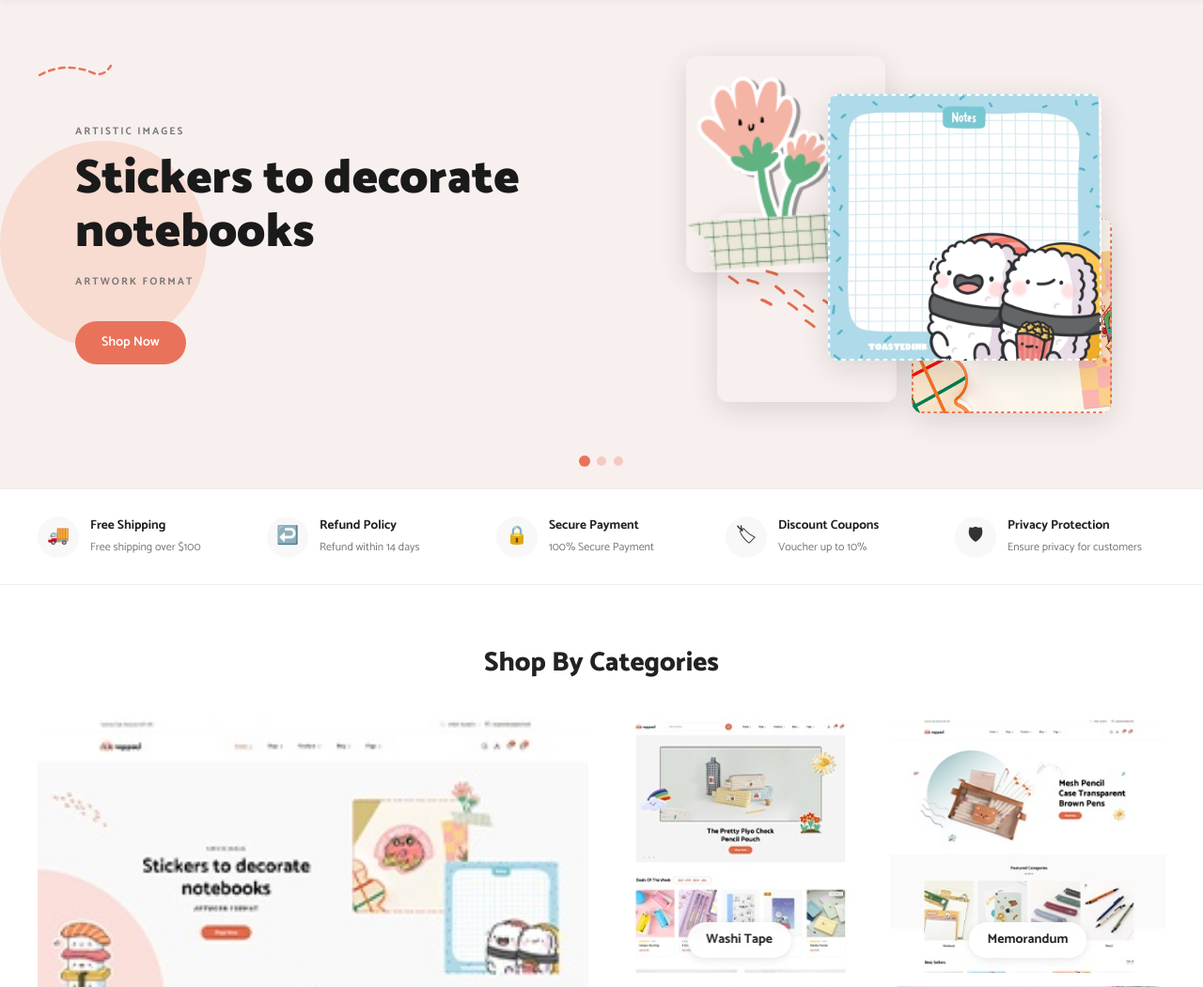
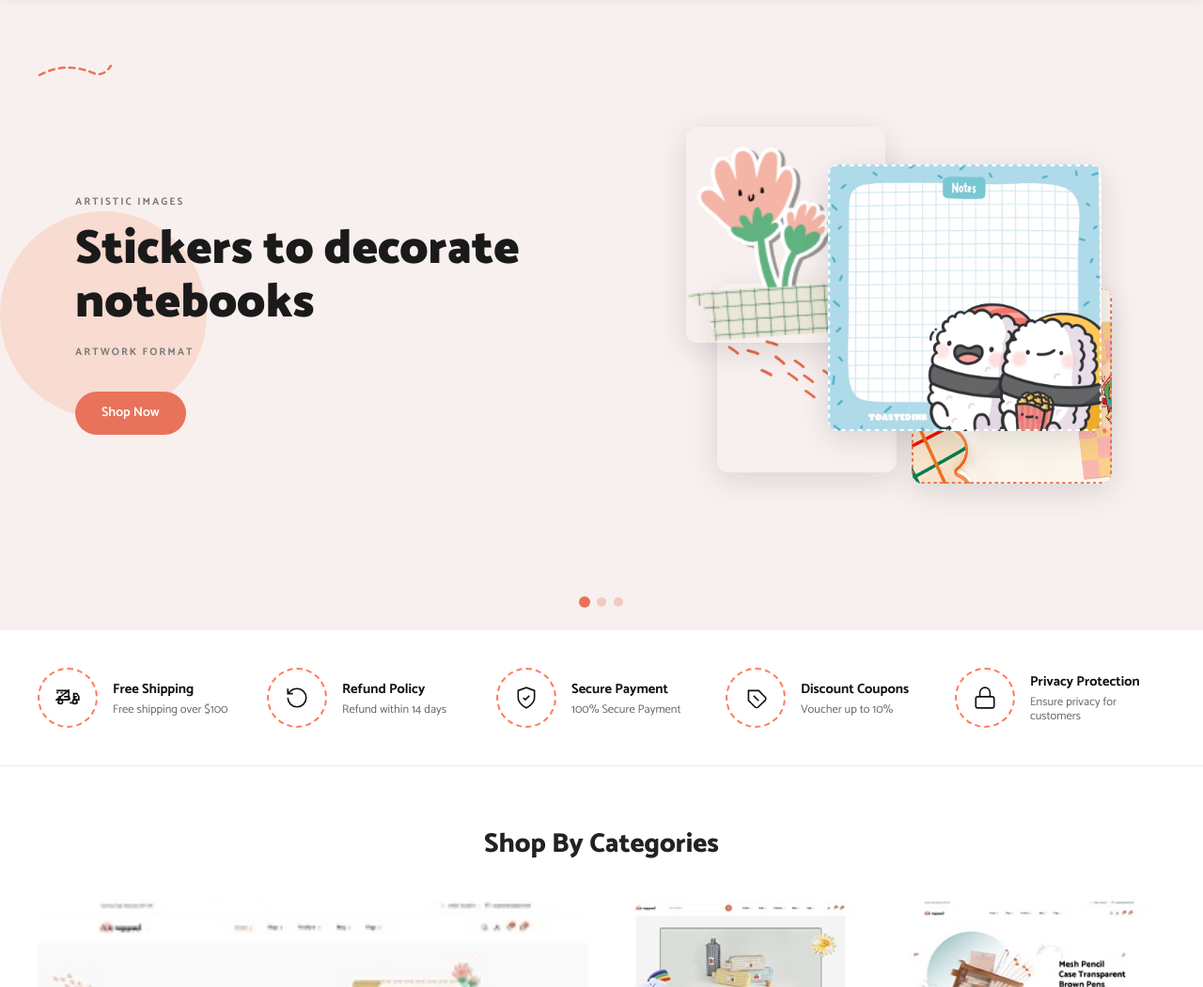
Before and after one commit to acetervin/wordpress-static-export-V3, a PHP site: page / in a window 1280 px wide. Shown: the part 132-1183 px from the top of the page at 94% size. Run offline with PHP 8.4, Linux system fonts and the light colour scheme.

Commit message:
refactor: update hero section styles and enhance feature icons

```diff
--- a/css/home.css
+++ b/css/home.css
@@ -5,13 +5,14 @@
   position: relative;
   background: #f8f0ee;
   overflow: hidden;
-  min-height: 520px;
+  height: calc(100vh - 130px); /* Adjust for topbar + header height */
+  min-height: 600px;
 }
-.hero-slides { position: relative; }
+.hero-slides { height: 100%; position: relative; }
 .hero-slide {
   display: none;
   align-items: center;
-  min-height: 520px;
+  height: 100%;
   padding: 60px 80px;
   max-width: 1280px;
   margin: 0 auto;
@@ -75,21 +76,105 @@
   border-top: 1px solid var(--border);
   border-bottom: 1px solid var(--border);
   background: #fff;
-  padding: 28px 40px;
+  padding: 40px 0; /* More padding top/bottom */
 }
+
 .features-grid {
-  display: grid; grid-template-columns: repeat(5, 1fr);
-  gap: 20px; align-items: center;
+  display: grid;
+  grid-template-columns: repeat(5, 1fr);
+  gap: 20px;
+  align-items: center;
+  max-width: 1200px;
+  margin: 0 auto;
 }
-.feature-item { display: flex; align-items: center; gap: 12px; }
-.feature-icon {
-  width: 44px; height: 44px; border-radius: 50%;
-  background: var(--bg-light); display: flex;
-  align-items: center; justify-content: center;
-  font-size: 1.2rem; flex-shrink: 0;
+
+.feature-item {
+  display: flex;
+  align-items: center;
+  gap: 16px;
+  cursor: pointer;
 }
-.feature-text strong { display: block; font-size: 13.5px; font-weight: 700; color: #222; }
-.feature-text span   { font-size: 12px; color: var(--text-light); }
+
+.feature-icon-wrapper {
+  width: 64px;
+  height: 64px;
+  border-radius: 50%;
+  display: flex;
+  align-items: center;
+  justify-content: center;
+  flex-shrink: 0;
+  position: relative;
+  transition: all 0.5s ease-in-out;
+}
+
+/* Dashed border using pseudo-element for smoother animation */
+.feature-icon-wrapper::before {
+  content: "";
+  position: absolute;
+  inset: 0;
+  border: 2px dashed #FF7A59;
+  border-radius: 50%;
+  transition: all 0.5s ease-in-out;
+  opacity: 1;
+}
+
+/* Solid border using pseudo-element for smoother animation */
+.feature-icon-wrapper::after {
+  content: "";
+  position: absolute;
+  inset: 0;
+  border: 2px solid #FF7A59;
+  border-radius: 50%;
+  transition: all 0.5s ease-in-out;
+  opacity: 0;
+  transform: scale(0.9);
+}
+
+.feature-icon-wrapper svg {
+  width: 26px;
+  height: 26px;
+  color: #111;
+  z-index: 1;
+  transition: transform 0.3s ease;
+}
+
+/* Hover Effects */
+.feature-item:hover .feature-icon-wrapper {
+  transform: rotate(360deg);
+}
+
+.feature-item:hover .feature-icon-wrapper::before {
+  opacity: 0;
+  transform: scale(1.1);
+}
+
+.feature-item:hover .feature-icon-wrapper::after {
+  opacity: 1;
+  transform: scale(1);
+}
+
+.feature-item:hover svg {
+  transform: scale(1.1);
+}
+
+.feature-text {
+  display: flex;
+  flex-direction: column;
+  gap: 2px;
+}
+
+.feature-text strong {
+  display: block;
+  font-size: 14.5px;
+  font-weight: 700;
+  color: #111111;
+}
+
+.feature-text span {
+  font-size: 12.5px;
+  color: #666666;
+  line-height: 1.2;
+}
 
 /* ── CATEGORIES MOSAIC ───────────────────────── */
 .categories-mosaic {
--- a/js/home.js
+++ b/js/home.js
@@ -54,9 +54,19 @@ function startHeroAuto() {
 
 // ── FEATURES ─────────────────────────────────
 function buildFeatures() {
+  const icons = {
+    'Free Shipping': `<svg viewBox="0 0 24 24" fill="none" stroke="currentColor" stroke-width="1.5"><path d="M5 18a2 2 0 1 0 0-4 2 2 0 0 0 0 4Zm14 0a2 2 0 1 0 0-4 2 2 0 0 0 0 4Z"/><path d="M2 17h2m10 0h4m2 0h2"/><path d="m5 14-.6-3H3m11 3-.6-3H8.5m10 3 .6-3H21"/><path d="M13 5H1m0 9h12V5ZM23 14h-5V8h3l2 3v3Z"/><path d="M11 7h-2"/><path d="M7 7H5"/><path d="M3 7H1"/></svg>`,
+    'Refund Policy': `<svg viewBox="0 0 24 24" fill="none" stroke="currentColor" stroke-width="1.5"><path d="M3 12a9 9 0 1 0 9-9 9.75 9.75 0 0 0-6.74 2.74L3 8"/><path d="M3 3v5h5"/></svg>`,
+    'Secure Payment': `<svg viewBox="0 0 24 24" fill="none" stroke="currentColor" stroke-width="1.5"><path d="M12 22s8-4 8-10V5l-8-3-8 3v7c0 6 8 10 8 10Z"/><path d="m9 12 2 2 4-4"/></svg>`,
+    'Discount Coupons': `<svg viewBox="0 0 24 24" fill="none" stroke="currentColor" stroke-width="1.5"><path d="m15 5 6.3 6.3a2.4 2.4 0 0 1 0 3.4L14.7 21a2.4 2.4 0 0 1-3.4 0L5 14.7V5h10Z"/><path d="M9 9h.01"/><path d="m15 15-5-5"/></svg>`,
+    'Privacy Protection': `<svg viewBox="0 0 24 24" fill="none" stroke="currentColor" stroke-width="1.5"><rect width="18" height="11" x="3" y="11" rx="2" ry="2"/><path d="M7 11V7a5 5 0 0 1 10 0v4"/></svg>`
+  };
+
   document.getElementById('features-grid').innerHTML = RAPPOD.features.map(f => `
     <div class="feature-item">
-      <div class="feature-icon">${f.icon}</div>
+      <div class="feature-icon-wrapper">
+        ${icons[f.title] || f.icon}
+      </div>
       <div class="feature-text">
         <strong>${f.title}</strong>
         <span>${f.sub}</span>
```
Also changed, not shown: assets/images/favicon.ico (deleted).
